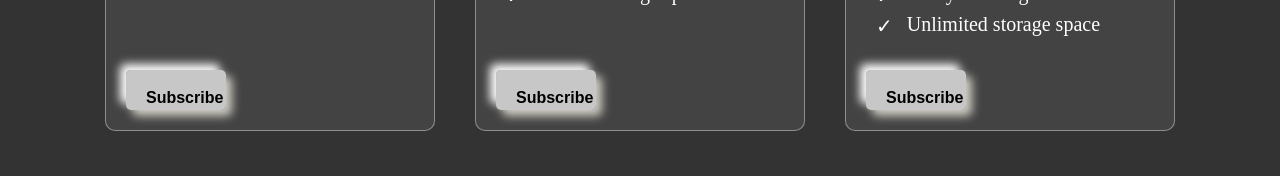
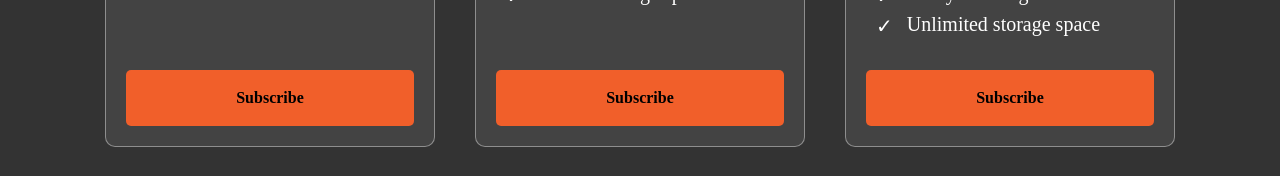
Before and after one commit to Arif-Ur-Rahman/Foody-Moody-18.3.24, a React (Create React App) app: page /Subscription in a window 1280 px wide. Shown: the part 702-878 px from the top of the page. Built offline with nearby package versions, Linux system fonts and the light colour scheme.

Commit message:
Updated Subscription Page: Arif

```diff
--- a/src/components/Subscription/Subacriptions.css
+++ b/src/components/Subscription/Subacriptions.css
@@ -122,7 +122,7 @@
   }
 
   .pricing-action {
-    background: rgba(255, 255, 255, 0.7);
+    background: #f15f2a;
     border-radius: 5px;
     color: black; /* Adjust button text color as needed */
     flex: none;
--- a/src/components/Subscription/Subacriptions.jsx
+++ b/src/components/Subscription/Subacriptions.jsx
@@ -23,7 +23,7 @@ const Subacriptions = () => {
                 <li className="pricing-feature">Multiple Food Order</li>
                 <li className="pricing-feature">Food-Order for Occation</li>
               </ul>
-              <button className="pricing-action">Subscribe</button>
+              <a className="pricing-action">Subscribe</a>
             </div>
 
             <div className="pricing-item">
@@ -37,7 +37,7 @@ const Subacriptions = () => {
                 <li className="pricing-feature">Birthday/Annivarsary Gift</li>
                 <li className="pricing-feature">1GB of storage space</li>
               </ul>
-              <button className="pricing-action">Subscribe</button>
+              <a className="pricing-action">Subscribe</a>
             </div>
 
             <div className="pricing-item">
@@ -52,7 +52,7 @@ const Subacriptions = () => {
                 <li className="pricing-feature">Analytics integration</li>
                 <li className="pricing-feature">Unlimited storage space</li>
               </ul>
-              <button className="pricing-action">Subscribe</button>
+              <a className="pricing-action">Subscribe</a>
             </div>
 
           </div>
```
